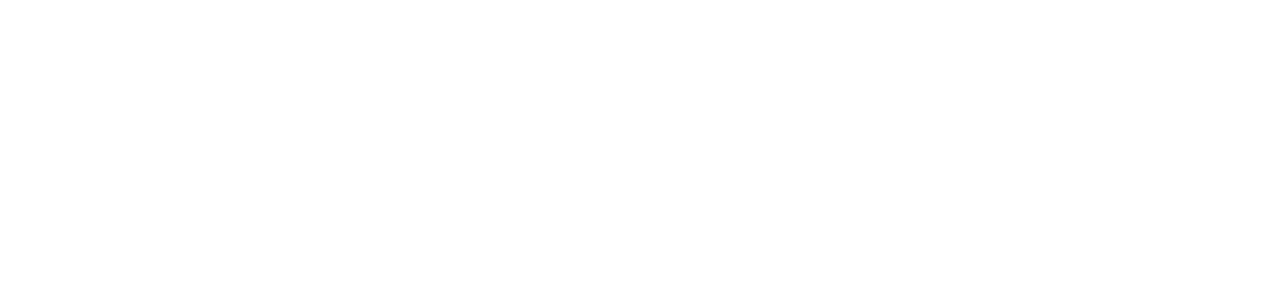
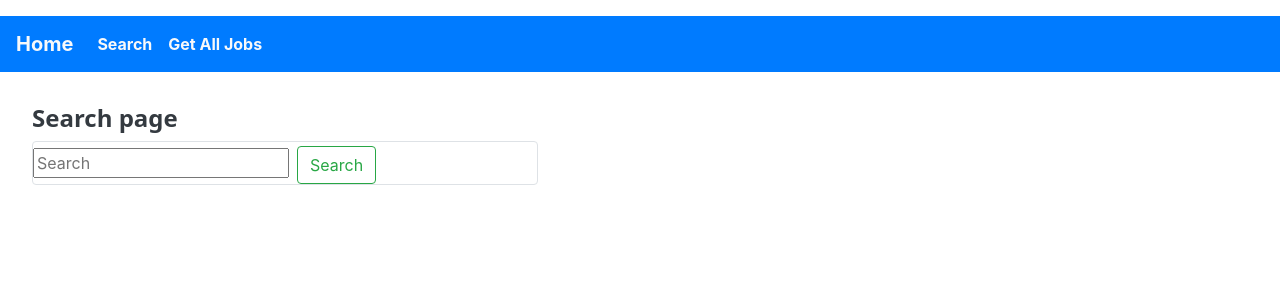
Before and after one commit to kumarmpk/csci5409_project, a React (Create React App) app in the folder compZ/frontend/: page /search in a window 1280 px wide. Shown: the top 300 px of the page. Built offline with nearby package versions, Linux system fonts and the light colour scheme.

Commit message:
search page commit

```diff
--- a/compZ/frontend/package.json
+++ b/compZ/frontend/package.json
@@ -13,6 +13,7 @@
   "license": "ISC",
   "dependencies": {
     "react": "^16.13.1",
+    "react-bootstrap": "^1.0.1",
     "react-dom": "^16.13.1",
     "react-router-dom": "^5.2.0",
     "react-scripts": "^3.4.1"
--- a/compZ/frontend/src/App.js
+++ b/compZ/frontend/src/App.js
@@ -1,14 +1,40 @@
 import React, { Component } from "react";
-import { Switch, Route } from "react-router-dom";
+import { Switch, Route, Redirect } from "react-router-dom";
 import Home from "./Home";
+import Header from "./Header";
+import Search from "./Search";
+import GetAll from "./GetAll";
+import Login from "./Login";
+import NotFound from "./NotFound";
 
 class App extends Component {
   render() {
     return (
       <div className="App">
+        <header>
+          <Header></Header>
+        </header>
         <div className="centerContent">
           <Switch>
             <Route exact path="/" component={Home} />
+            <Route
+              exact
+              path="/search"
+              render={(props) => <Search {...props}></Search>}
+            />
+            <Route
+              path="/getAll"
+              render={(props) => <GetAll {...props}></GetAll>}
+            />
+            <Route
+              path="/login/:id"
+              render={(props) => <Login {...props}></Login>}
+            />
+            <Route
+              path="/not-found"
+              render={(props) => <NotFound {...props}></NotFound>}
+            ></Route>
+            <Redirect to="/not-found"></Redirect>
           </Switch>
         </div>
       </div>
--- /dev/null
+++ b/compZ/frontend/src/GetAll.js
@@ -0,0 +1,18 @@
+import React, { Component } from "react";
+
+class GetAll extends Component {
+  constructor(props) {
+    super(props);
+    this.state = {};
+  }
+
+  render() {
+    return (
+      <div>
+        <div className="getAll">GetAll page</div>
+      </div>
+    );
+  }
+}
+
+export default GetAll;
--- /dev/null
+++ b/compZ/frontend/src/Header.js
@@ -0,0 +1,47 @@
+import React, { Component } from "react";
+import { Navbar, Nav } from "react-bootstrap";
+
+class Header extends Component {
+  constructor(props) {
+    super(props);
+    this.state = {};
+  }
+
+  render() {
+    return (
+      <div>
+        <div className="header">
+          <Navbar className="navHeader bg-primary mt-3" expand="lg">
+            <Navbar.Brand className="text-light font-weight-bold" href="/">
+              Home
+            </Navbar.Brand>
+            <Navbar.Toggle
+              aria-controls="basic-navbar-nav"
+              className="text-light font-weight-bold"
+            >
+              Menu
+            </Navbar.Toggle>
+            <Navbar.Collapse id="basic-navbar-nav">
+              <Nav>
+                <Nav.Link
+                  className="text-light font-weight-bold"
+                  href="/search"
+                >
+                  Search
+                </Nav.Link>
+                <Nav.Link
+                  className="text-light font-weight-bold"
+                  href="/getAll"
+                >
+                  Get All Jobs
+                </Nav.Link>
+              </Nav>
+            </Navbar.Collapse>
+          </Navbar>
+        </div>
+      </div>
+    );
+  }
+}
+
+export default Header;
--- a/compZ/frontend/src/Home.js
+++ b/compZ/frontend/src/Home.js
@@ -11,7 +11,17 @@
       <div>
         <div className="homebox">
           <div className="home">
-            <p>This is the homepage</p>
+            <h5 className="text-danger pt-3 ml-3">Welcome to Our Company Z</h5>
+            <h6 className="text-dark pt-3 ml-3">About Us</h6>
+            <div className="border rounded ml-3" style={{ width: "50%" }}>
+              <p className="text-dark pt-3 ml-5 mr-3 ">
+                A web-application that offers the client users to select a
+                particular job (either by selecting a job name from a list of
+                job-names (obtained from the company X) in <b>Get All Jobs</b>{" "}
+                page or by doing a search for a job with a particular name
+                supplied by the user in <b>Search</b> page.
+              </p>
+            </div>
           </div>
         </div>
       </div>
--- /dev/null
+++ b/compZ/frontend/src/Login.js
@@ -0,0 +1,20 @@
+import React, { Component } from "react";
+
+class Login extends Component {
+  constructor(props) {
+    super(props);
+    this.state = {};
+    const { id } = this.props.match.params;
+    console.log("id", id);
+  }
+
+  render() {
+    return (
+      <div>
+        <div className="login">Login page</div>
+      </div>
+    );
+  }
+}
+
+export default Login;
--- /dev/null
+++ b/compZ/frontend/src/NotFound.js
@@ -0,0 +1,20 @@
+import React, { Component } from "react";
+
+class NotFound extends Component {
+  constructor(props) {
+    super(props);
+    this.state = {};
+  }
+
+  render() {
+    return (
+      <div>
+        <div className="notfound">
+          The page is not found in the application.
+        </div>
+      </div>
+    );
+  }
+}
+
+export default NotFound;
--- /dev/null
+++ b/compZ/frontend/src/Search.js
@@ -0,0 +1,139 @@
+import React, { Component } from "react";
+import jobparts from "./dummydata";
+import { Button } from "react-bootstrap";
+
+class Search extends Component {
+  constructor(props) {
+    super(props);
+    this.state = {
+      jobparts: jobparts,
+      jobpart: [],
+      search: "",
+      tableFlag: false,
+    };
+  }
+
+  onChange = (e) => {
+    this.setState({
+      [e.target.name]: e.target.value,
+      validationErrorFlag: false,
+    });
+  };
+
+  onSearch = (e) => {
+    let obj = {};
+    obj = jobparts.filter((c) =>
+      c.jobname.toLowerCase().includes(this.state.search.toLowerCase())
+    );
+    this.setState({
+      jobpart: obj,
+      tableFlag: true,
+    });
+  };
+
+  placeOrder(data) {
+    console.log("data", data);
+  }
+
+  searchResults() {
+    return (
+      <div>
+        {this.state.tableFlag ? (
+          <div>
+            <div className="col-12 col-sm-12 pt-4">
+              <table className="table table-hover">
+                <thead className="thead">
+                  <tr>
+                    <th>Jobname</th>
+                    <th>Parid</th>
+                    <th>Quantity</th>
+                    <th>Action</th>
+                  </tr>
+                </thead>
+                <tbody>
+                  {this.state.jobpart.map((data) => {
+                    return (
+                      <tr key={data.id}>
+                        <th>
+                          <a href={`/login/${data.id}`}>{data.jobname}</a>
+                        </th>
+                        <td>{data.partid}</td>
+                        <td>{data.quantity}</td>
+                        <td></td>
+                      </tr>
+                    );
+                  })}
+                </tbody>
+              </table>
+            </div>
+          </div>
+        ) : (
+          <div></div>
+        )}
+      </div>
+    );
+  }
+
+  render() {
+    return (
+      <div>
+        <div className="search pt-3 ml-3">
+          <h4
+            className="search pt-3 ml-3 text-dark font-weight-bold"
+            style={{ fontFamily: "Sans" }}
+          >
+            Search page
+          </h4>
+          <div className="border rounded pt-1 ml-3" style={{ width: "40%" }}>
+            <form>
+              <input
+                type="text"
+                placeholder="Search"
+                className="mr-sm-2"
+                name="search"
+                value={this.state.search}
+                onChange={this.onChange}
+              />
+              <Button variant="outline-success" onClick={this.onSearch}>
+                Search
+              </Button>
+            </form>
+          </div>
+          {this.searchResults()}
+          {/* <div>
+            {this.state.jobpart.length > 0 ? (
+              <div>
+                <div className="col-12 col-sm-12 pt-4">
+                  <table className="table table-hover">
+                    <thead className="thead">
+                      <tr>
+                        <th>Jobname</th>
+                        <th>Parid</th>
+                        <th>Quantity</th>
+                      </tr>
+                    </thead>
+                    <tbody>
+                      {this.state.jobpart.map((data) => {
+                        return (
+                          <tr>
+                            <th>{data.jobname}</th>
+                            <td>{data.partid}</td>
+                            <td>{data.quantity}</td>
+                          </tr>
+                        );
+                      })}
+                    </tbody>
+                  </table>
+                </div>
+              </div>
+            ) : (
+              <div></div>
+            )}
+          </div> */}
+        </div>
+      </div>
+    );
+  }
+}
+
+export default Search;
--- /dev/null
+++ b/compZ/frontend/src/dummydata.js
@@ -0,0 +1,9 @@
+const jobparts = [
+  { id: 1, jobname: "jobname1", partid: 11, quantity: 21 },
+  { id: 2, jobname: "jobname2", partid: 12, quantity: 31 },
+  { id: 3, jobname: "jobname3", partid: 13, quantity: 41 },
+  { id: 4, jobname: "jobname4", partid: 14, quantity: 51 },
+  { id: 5, jobname: "jobname5", partid: 15, quantity: 61 },
+];
+
+export default jobparts;
```
Also changed, not shown: compZ/frontend/src/Home.css (added), 1 other file (tests, documents, lock files or other folders).
